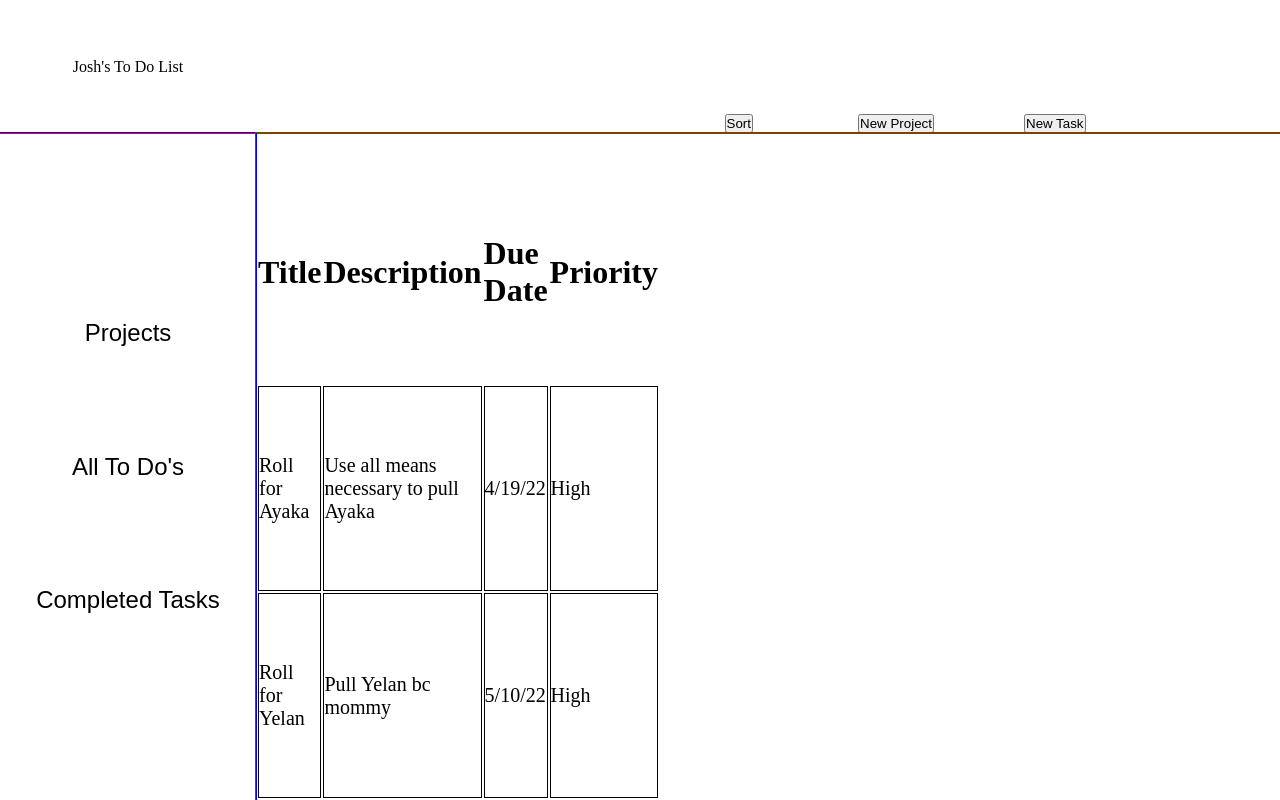
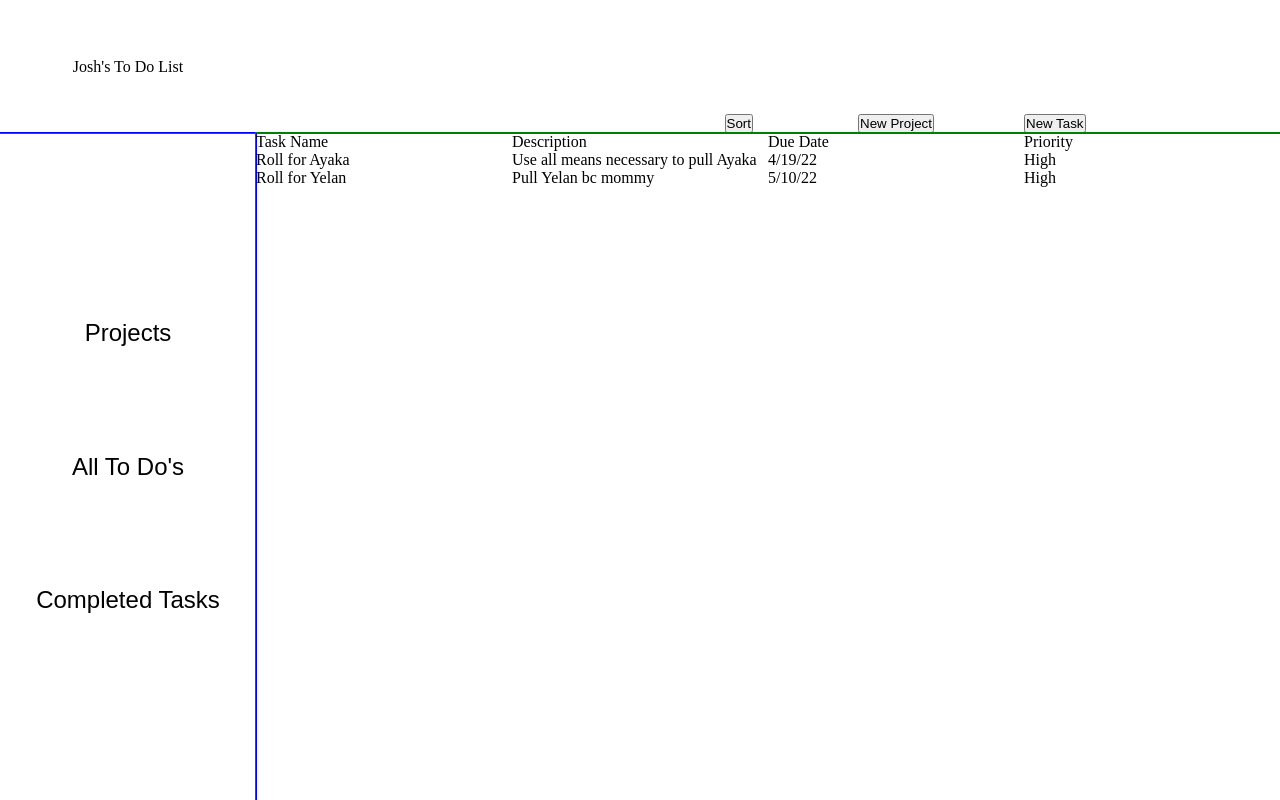
Before and after one commit to JMathiak/odin-to-do, a website with bundled scripts: page dist/index.html in a window 1280 px wide. Built offline with nearby package versions, Linux system fonts and the light colour scheme.

Commit message:
pushing changes

```diff
--- a/src/modules/content.js
+++ b/src/modules/content.js
@@ -6,29 +6,26 @@ const renderToDos = () => {
 };
 
 const renderRow = (i) => {
-  let tableBody = document.querySelector("#todo-table-body");
-  let row = document.createElement("tr");
+  let div = document.querySelector(".content");
 
   //Data key?
 
-  tableBody.appendChild(row);
-
-  let title = document.createElement("td");
+  let title = document.createElement("div");
   title.innerHTML = ToDoList.masterList[i].taskName;
   console.log(ToDoList.masterList[i]);
-  row.appendChild(title);
+  div.appendChild(title);
 
-  let description = document.createElement("td");
+  let description = document.createElement("div");
   description.innerHTML = ToDoList.masterList[i].description;
-  row.appendChild(description);
+  div.appendChild(description);
 
-  let dueDate = document.createElement("td");
+  let dueDate = document.createElement("div");
   dueDate.innerHTML = ToDoList.masterList[i].dueDate;
-  row.appendChild(dueDate);
+  div.appendChild(dueDate);
 
-  let prio = document.createElement("td");
+  let prio = document.createElement("div");
   prio.innerHTML = ToDoList.masterList[i].priority;
-  row.appendChild(prio);
+  div.appendChild(prio);
 };
 
 export default renderToDos;
--- a/src/style.css
+++ b/src/style.css
@@ -93,5 +93,6 @@
     .content{
         display: grid;
         grid-template-columns: repeat(4, 1fr);
+        grid-template-rows: repeat(5, min-content);
         width: 100%;
     }
```
Also changed, not shown: dist/index.html, dist/main.js.
